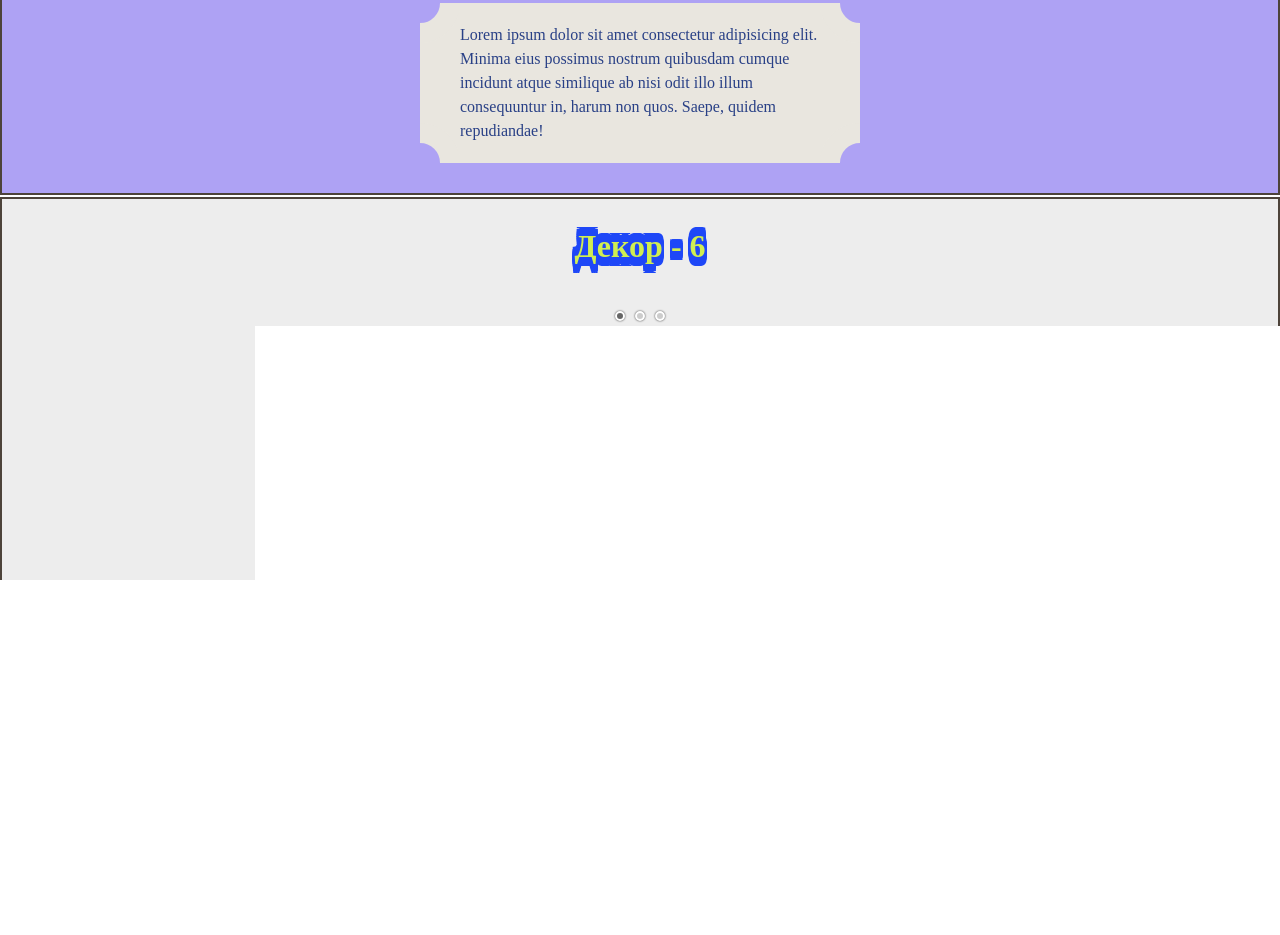
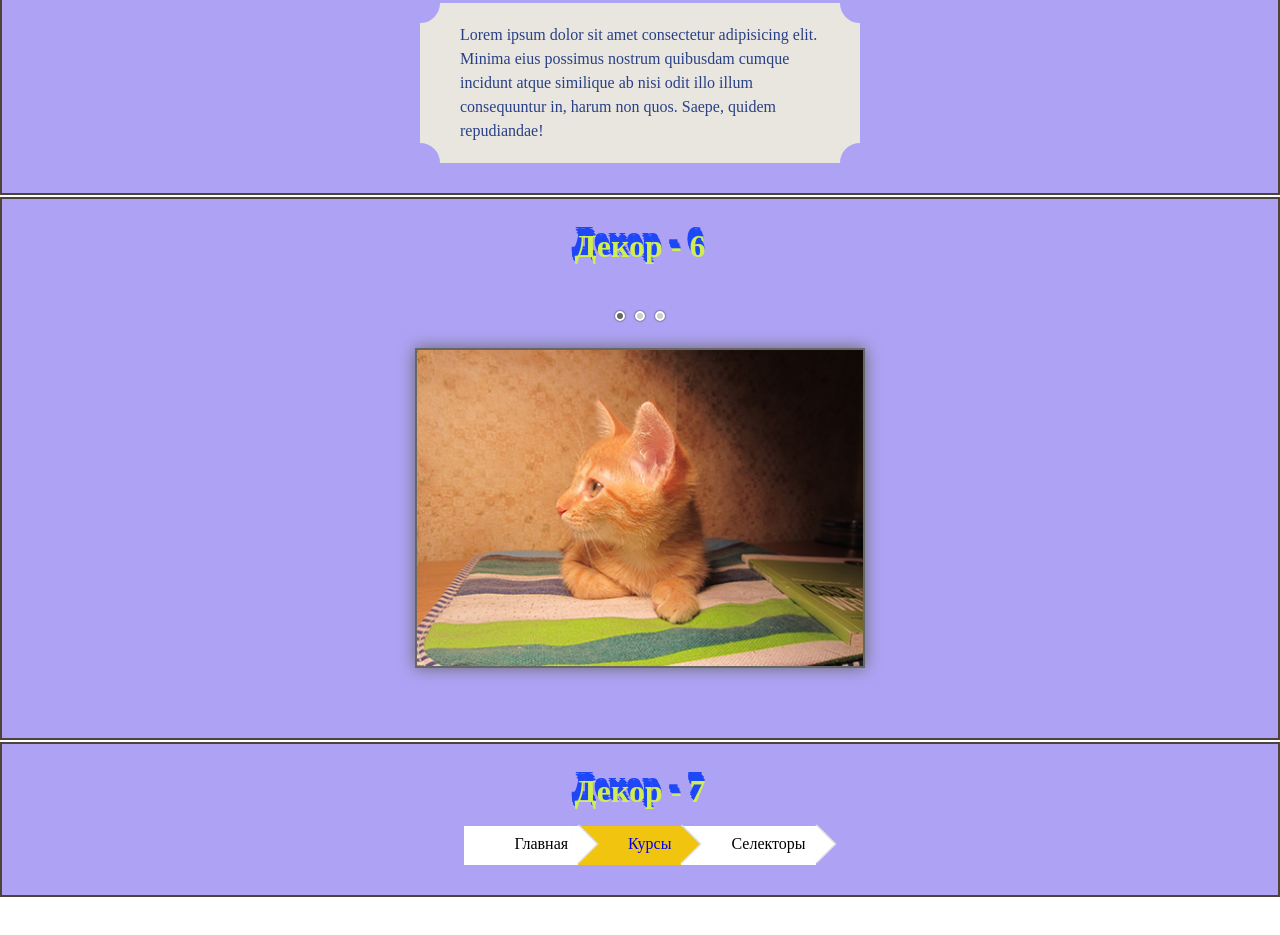
Before and after one commit to SarahAndDuck/templates, a plain HTML site: page index.html in a window 1280 px wide. Shown: the part 945-1880 px from the top of the page. Before the commit the page ends 1751 px from the top, so only its background shows below. Drawn offline with Linux system fonts and the light colour scheme.

Commit message:
feat: add breadcrumbs

```diff
--- a/index.html
+++ b/index.html
@@ -74,6 +74,16 @@
               </div>
             </div>
           </section>
+          <section class="section section-7">
+            <h2 class="section__title">Декор - 7</h2>
+            <div class="section__content">
+              <div class="breadcrumbs">
+                <a href="#">Главная</a>
+                <a class="active" href="#">Курсы</a>
+                <a href="#">Селекторы</a>
+              </div>
+            </div>
+          </section>
         </div>
       </main>
       <footer class="footer">
--- a/scss/_reset.scss
+++ b/scss/_reset.scss
@@ -33,7 +33,7 @@ ol,
 li {
   list-style: none;
 }
-a {
+* {
   text-decoration: none;
 }
 
--- a/scss/_section-1.scss
+++ b/scss/_section-1.scss
@@ -1,12 +1,11 @@
 .section-1 {
-  background-color: #c2b5ea;
   .section__content {
     text-align: center;
   }
   .link {
     position: relative;
     font-size: 42px;
-    color: #f400af;
+    color: #4b33cf;
     font-weight: bold;
   }
   .link::before {
--- a/scss/_section-2.scss
+++ b/scss/_section-2.scss
@@ -1,5 +1,4 @@
 .section-2 {
-  background-color: #f55428;
   .section__content {
     text-align: center;
   }
--- a/scss/_section-3.scss
+++ b/scss/_section-3.scss
@@ -1,5 +1,4 @@
 .section-3 {
-  background-color: #9dbde3;
   .section__content {
     text-align: center;
   }
--- a/scss/_section-4.scss
+++ b/scss/_section-4.scss
@@ -1,5 +1,4 @@
 .section-4 {
-  background-color: #cdd09b;
   .section__content {
     text-align: center;
   }
--- a/scss/_section-6.scss
+++ b/scss/_section-6.scss
@@ -1,5 +1,5 @@
 .section-6 {
-  background-color: #ededed;
+  background-color: #aea2f4;
   .section__content {
     margin: 40px auto;
     width: 450px;
@@ -29,10 +29,15 @@
 
     &__inner {
       overflow: hidden;
+      filter: drop-shadow(0 0 8px #666666);
     }
     &__slaides {
       width: 300%;
+
       transition: transform 0.8s ease;
+      img {
+        border: 2px solid #666666;
+      }
     }
     img {
       width: 450px;
--- /dev/null
+++ b/scss/_section-7.scss
@@ -0,0 +1,39 @@
+.section-7 {
+  background-color: #aea2f4;
+  .section__content {
+    text-align: center;
+  }
+  .breadcrumbs {
+    height: 39px;
+    display: inline-flex;
+    justify-content: center;
+    align-items: center;
+    background-color: #ffffff;
+    a {
+      height: 39px;
+      line-height: 100%;
+      padding: 10px 10px 10px 50px;
+      position: relative;
+      outline: none;
+    }
+    a::after {
+      content: "";
+      position: absolute;
+      width: 36px;
+      height: 36px;
+      background-color: #ffffff;
+      z-index: 1;
+      top: 0;
+      right: -18px;
+      box-shadow: 1px 1px 0 1px #dddddd;
+      border-radius: 50px 0 0 0;
+      transform: rotate(-45deg) scale(0.73);
+    }
+    a:hover,
+    a:hover::after,
+    a.active,
+    a.active::after {
+      background-color: #f1c40f;
+    }
+  }
+}
--- a/scss/style.scss
+++ b/scss/style.scss
@@ -15,18 +15,20 @@
   padding: 30px 0;
   border: 2px solid #4d433a;
   margin-bottom: 2px;
-
+  background-color: #f55428;
   // .section__title
 
   &__title {
     text-align: center;
     font-size: 32px;
     color: #d0ee52;
-    filter: drop-shadow(2px 0 #1e47f7) drop-shadow(-2px 0 #1e47f7)
-      drop-shadow(0 2px #1e47f7) drop-shadow(0 -2px #1e47f7) //
-      drop-shadow(0 3px #1e47f7) drop-shadow(0 -3px #1e47f7)
-      drop-shadow(0 4px #1e47f7) drop-shadow(0 -4px #1e47f7);
+    // filter: drop-shadow(2px 0 #1e47f7) drop-shadow(-2px 0 #1e47f7)
+    //   drop-shadow(0 2px #1e47f7) drop-shadow(0 -2px #1e47f7) //
+    //   drop-shadow(0 3px #1e47f7) drop-shadow(0 -3px #1e47f7)
+    //   drop-shadow(0 4px #1e47f7) drop-shadow(0 -4px #1e47f7);
     margin-bottom: 2cqmin;
+    filter: drop-shadow(0 -2px #1e47f7) drop-shadow(-1px -3px #1e47f7)
+      drop-shadow(-2px -4px #1e47f7);
   }
 }
 .footer {
@@ -45,5 +47,6 @@
 @import "./section-3.scss";
 @import "./section-4.scss";
 @import "./section-5.scss";
+@import "./header.scss";
 @import "./section-6.scss";
-@import "./header.scss";
+@import "./section-7.scss";
```
Also changed, not shown: css/style.css, 1 other file.
